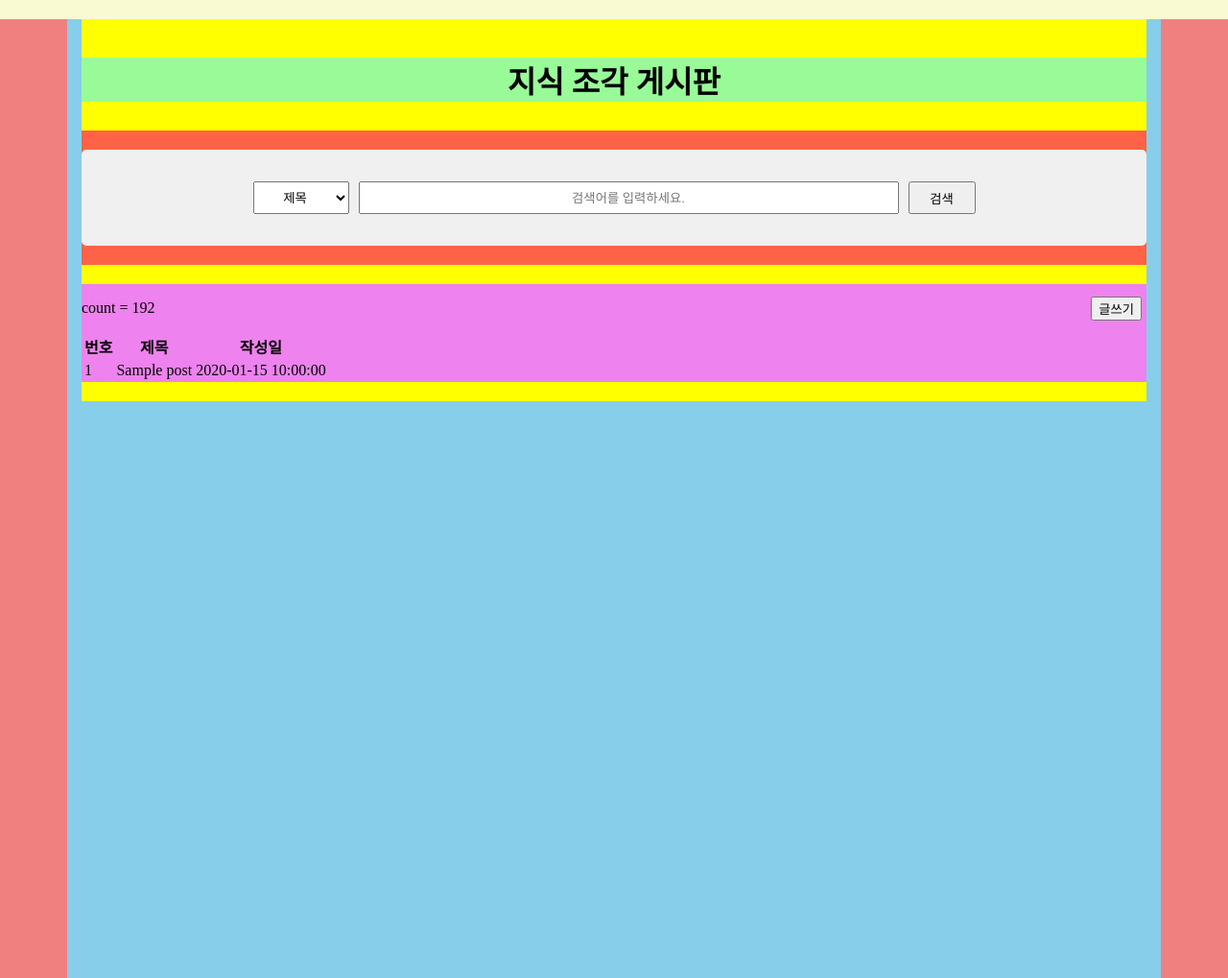
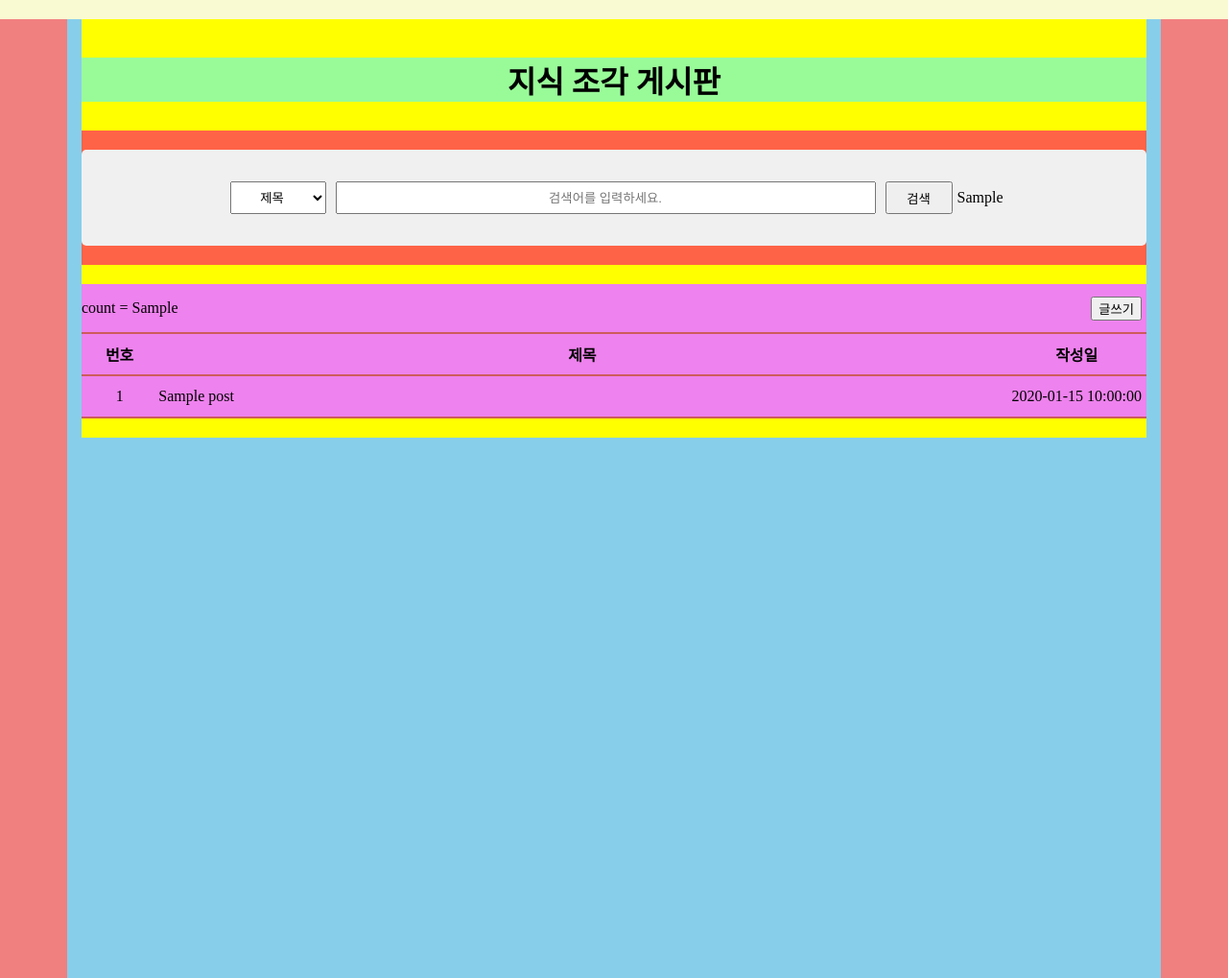
Before and after one commit to codms1122/week3-4_webpage, a Flask app: template templates/post.html in a window 1280 px wide. Shown: the part 54-1073 px from the top of the page at 96% size. Run offline with Flask 3, Linux system fonts and the light colour scheme; the template is opened without the code that fills it: most values are stand-ins (such as "Sample title", 1, 10 or a date in 2020).

Commit message:
[ADD] 리스트 조회 sql

```diff
--- a/app.py
+++ b/app.py
@@ -20,22 +20,55 @@ def get_db_connection():
 
 
 # 임시 데이터 저장
-posts = []
+sql_select = []
+#posts_cnt = []
 
 
-@app.route('/post')
+@app.route('/post', methods=['GET', 'POST'])
 def post_list():
-    connection = get_db_connection()  # DB 연결
-    cursor = connection.cursor(dictionary=True)  # dictionary 형식으로 결과 반환
+    #DB연결
+    connection = get_db_connection()
+    cursor = connection.cursor(dictionary=True)  # dictionary로 결과 반환하도록
 
-    sql='SELECT * FROM testpost' ##### ❗❗❗❗ DB명 변경 ⭐⭐⭐⭐⭐⭐⭐⭐⭐⭐⭐⭐
+    #검색조건(post_query) 받아오기
+    query_type = request.form.get('query_type')
+    query_content = request.form.get('query_content')
+
+    if query_content:
+        if query_type=="title":
+            sql = 'SELECT postId, postTitle, DATE(createdTime) AS createdTime FROM testpost WHERE postTitle LIKE "' + query_content + '"'
+
+    else:
+        print("검색어 없음")
+
+    #전체 리스트 조회
+    sql='select postId, postTitle, date(createdTime) AS createdTime from testpost' ##### ❗❗❗❗ DB명 변경 ⭐⭐⭐⭐⭐⭐⭐⭐⭐⭐⭐⭐
     cursor.execute(sql)  # testpost 테이블의 모든 데이터 가져오기
-    posts = cursor.fetchall()  # 데이터 모두 가져오기
+    sql_select = cursor.fetchall()  # posts 리스트에 데이터 담기
 
+    #개수세기
+    sql='select count(*) AS count from testpost' ### ❗❗❗❗ DB명 변경 ⭐⭐⭐⭐⭐⭐⭐⭐⭐⭐⭐⭐
+    cursor.execute(sql)
+    sql_count = cursor.fetchall()
+    sql_count = sql_count[0]['count']
+
+
+    # DB 연결 종료
     cursor.close()
-    connection.close()  # DB 연결 종료
+    connection.close()
 
-    return render_template('post.html', post_list_data=posts)  # HTML 템플릿에 데이터 전달
+
+    print("========================\n")
+    print("log!! \n")
+    print("Fetched posts data from DB:")
+    print(sql)
+    print(sql_select)
+    print(sql_count)
+    print(query_type,query_content)
+    print("\n========================")
+
+
+    return render_template('post.html', post_cnt=sql_count, post_list=sql_select)  # HTML 템플릿에 데이터 전달
 
 
 
--- a/templates/post.html
+++ b/templates/post.html
@@ -51,6 +51,27 @@
         align-items: center;
         justify-content: space-between;
     }
+    #post_list table{
+        width: 100%;
+        max-height: 650px;
+        border-collapse: collapse;
+        border-top: 2px solid #CD5C5C;
+        border-bottom: 2px solid #CD5C5C;
+        table-layout: fixed;
+        word-break: break-all;
+        text-align: center;
+    }
+    #post_list th, td {
+        height: 40px;
+        /* border: 1px solid #444444; */
+        border-bottom: 1px solid #CD5C5C;
+    }
+    #post_list thead tr {
+        border-bottom: 2px solid #CD5C5C;
+    }
+    #post_list tbody tr:hover {
+        background-color: #F5F5F5;
+    }
 </style>
 {% endblock %}
 
@@ -61,39 +82,40 @@
         <h1 style="margin: 0px;"><strong>지식 조각 게시판</strong></h1>
     </div>
     <div id="post_query">
-        <div id="post_query_box">
-            <select class="post_query_body" id="query_type" name="post_query_type" id="post_query_type">
+        <form id="post_query_box" action="/post" method="post">
+            <select class="post_query_body" id="query_type" name="query_type">
                 <option value="title">제목</option>
                 <option value="content">내용</option>
                 <option value="all">제목+내용</option>
             </select>
-            <input class="post_query_body" id="query_content" type="text" placeholder="검색어를 입력하세요.">
+            <input class="post_query_body" id="query_content" name="query_content" type="text" placeholder="검색어를 입력하세요.">
             <input class="post_query_body" id="query_submit" type="submit" value="검색">
-        </div>
+            <p>{{post_query}} </p>
+        </form>
     </div>
     <div id="post_cnc">
         <div id="post_count">
-            count = 192
+            count = {{ post_cnt }}
         </div>
         <div id="post_create">
             <button>글쓰기</button>
         </div>
     </div>
     <div id="post_list">
-        <table>
+        <table >
             <thead>
                 <tr>
-                    <th>번호</th>
-                    <th>제목</th>
-                    <th>작성일</th>
+                    <th style="width: 7%;" >번호</th>
+                    <th style="width: 80%;">제목</th>
+                    <th style="width: 13%;">작성일</th>
                 </tr>
             </thead>
             <tbody>
-                {% for post in post_list_data %}
+                {% for post in post_list %}
                 <tr>
-                    <td>{{ post.postId }}</td>
-                    <td>{{ post.postTitle }}</td>
-                    <td>{{ post.createdTime }}</td>
+                    <td>{{ post['postId'] }}</td>
+                    <td style="text-align: left;">{{ post['postTitle'] }}</td>
+                    <td>{{ post['createdTime'] }}</td>
                 </tr>
                 {% endfor %}
             </tbody>
```
